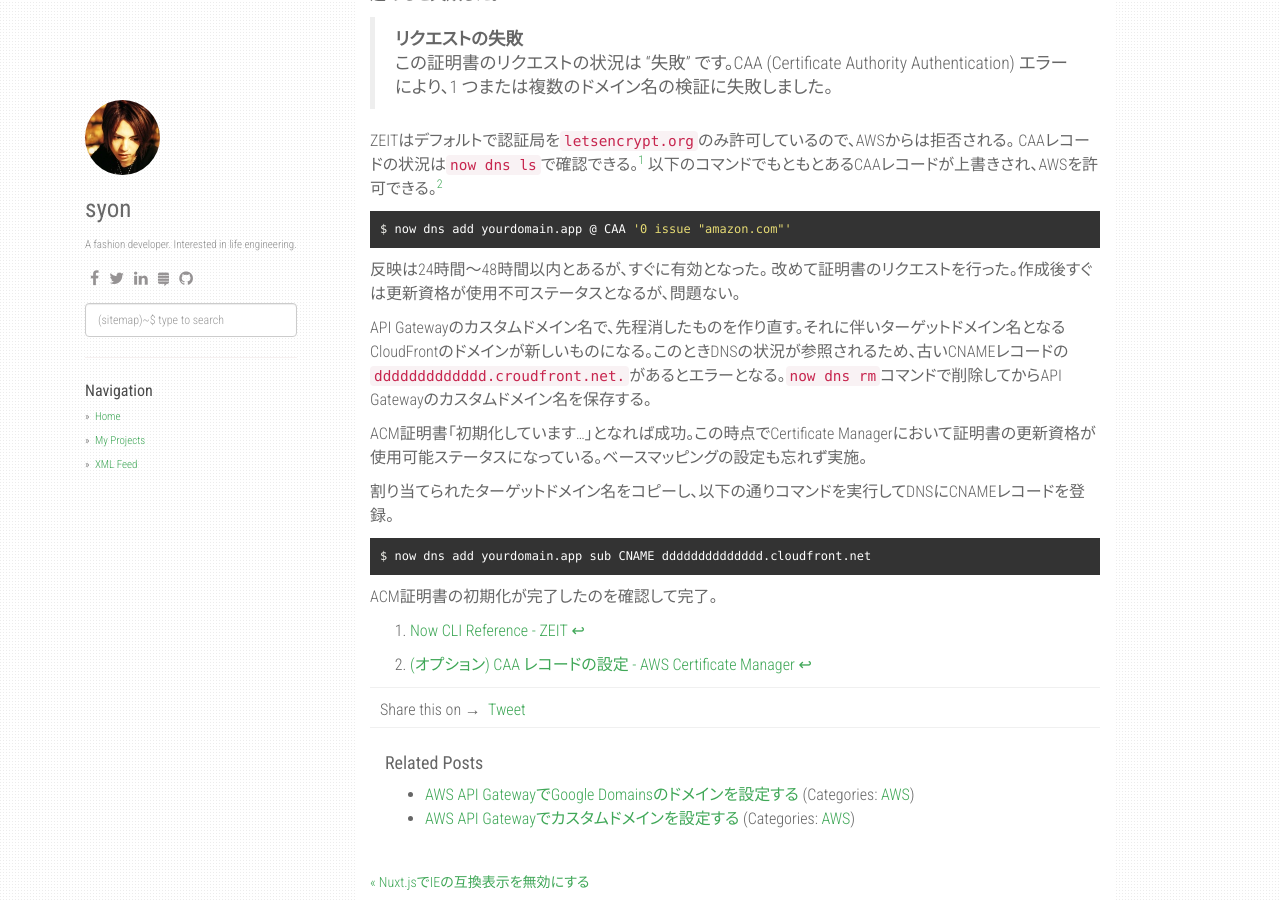
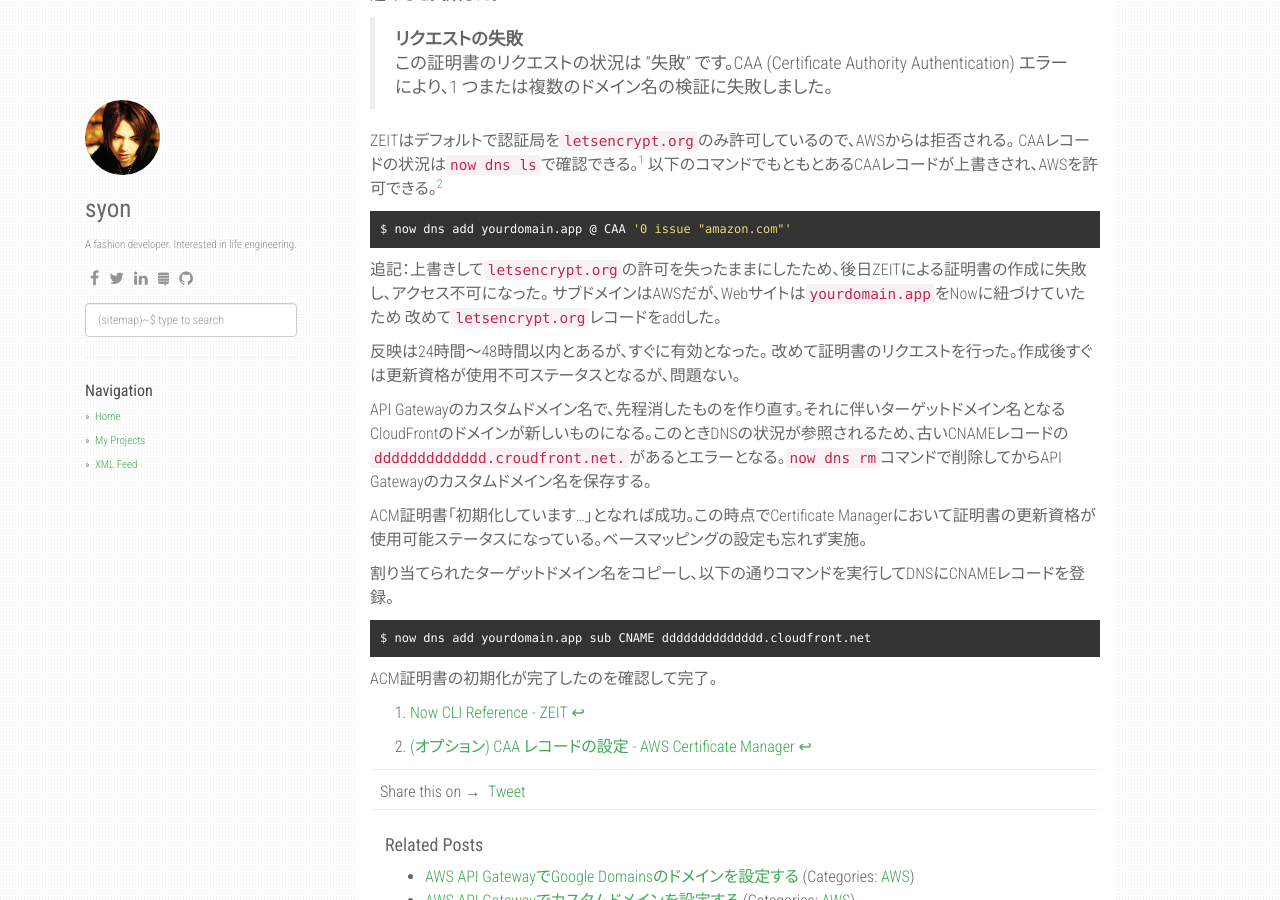
Before and after one commit to syon/til, a Jekyll site: the page built from _posts/2020-01-08-aws-acm-zeit-dns.md, in a window 1280 px wide and 900 px high, scrolled down 1048 px. Built offline with Jekyll 4.4.1, drawn with Linux system fonts in a browser that asks for light colours; nearby versions of some CDN libraries; comment, search, counter and statistics services are not loaded.

Commit message:
:memo: zeit dns

````diff
--- a/_posts/2020-01-08-aws-acm-zeit-dns.md
+++ b/_posts/2020-01-08-aws-acm-zeit-dns.md
@@ -43,6 +43,10 @@ CAAレコードの状況は`now dns ls`で確認できる。[^1]
 $ now dns add yourdomain.app @ CAA '0 issue "amazon.com"'
 ```
 
+追記：上書きして`letsencrypt.org`の許可を失ったままにしたため、後日ZEITによる証明書の作成に失敗し、アクセス不可になった。
+サブドメインはAWSだが、Webサイトは`yourdomain.app`をNowに紐づけていたため
+改めて`letsencrypt.org`レコードをaddした。
+
 反映は24時間〜48時間以内とあるが、すぐに有効となった。
 改めて証明書のリクエストを行った。作成後すぐは更新資格が使用不可ステータスとなるが、問題ない。
 
````
